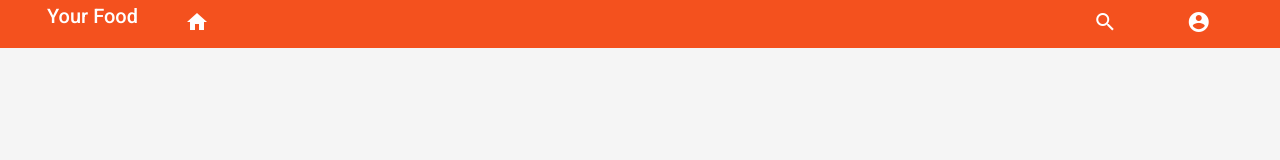
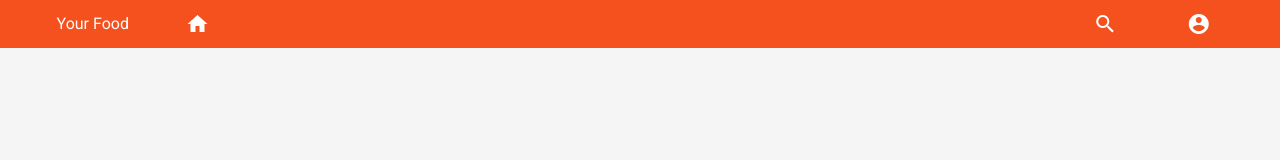
Before and after one commit to PawelRadawiec/your-food-web, an Angular app: page / in a window 1280 px wide. Shown: the top 160 px of the page. Built offline with nearby package versions, Linux system fonts and the light colour scheme.

Commit message:
header title fix

```diff
--- a/src/app/components/main/header/header.component.css
+++ b/src/app/components/main/header/header.component.css
@@ -0,0 +1,3 @@
+.header-title {
+  margin: 10px;
+}
--- a/src/app/components/main/header/header.component.html
+++ b/src/app/components/main/header/header.component.html
@@ -1,10 +1,7 @@
 <header>
   <div fxLayout="row" fxLayoutAlign="space-between center">
     <div fxLayout="row" fxFlex="20" fxLayoutAlign="space-evenly center">
-      <div>
-        <h2>Your Food</h2>
-      </div>
-      <div>
+      <h3 class="header-title">Your Food</h3>
       <mat-icon
         routerLink="/home"
         aria-hidden="false"
@@ -12,17 +9,13 @@
         >home</mat-icon
       >
     </div>
-    </div>
     <div fxLayout="row" fxFlex="20" fxLayoutAlign="space-evenly center">
-      <div>
       <mat-icon
         routerLink="/search"
         aria-hidden="false"
         aria-label="Example home icon"
         >search</mat-icon
       >
-      </div>
-      <div>
       <mat-icon
         routerLink="/home"
         aria-hidden="false"
@@ -31,6 +24,4 @@
       >
     </div>
   </div>
-  </div>
-  <div></div>
 </header>
```
Lines whose indentation alone changed are shown as unchanged.
